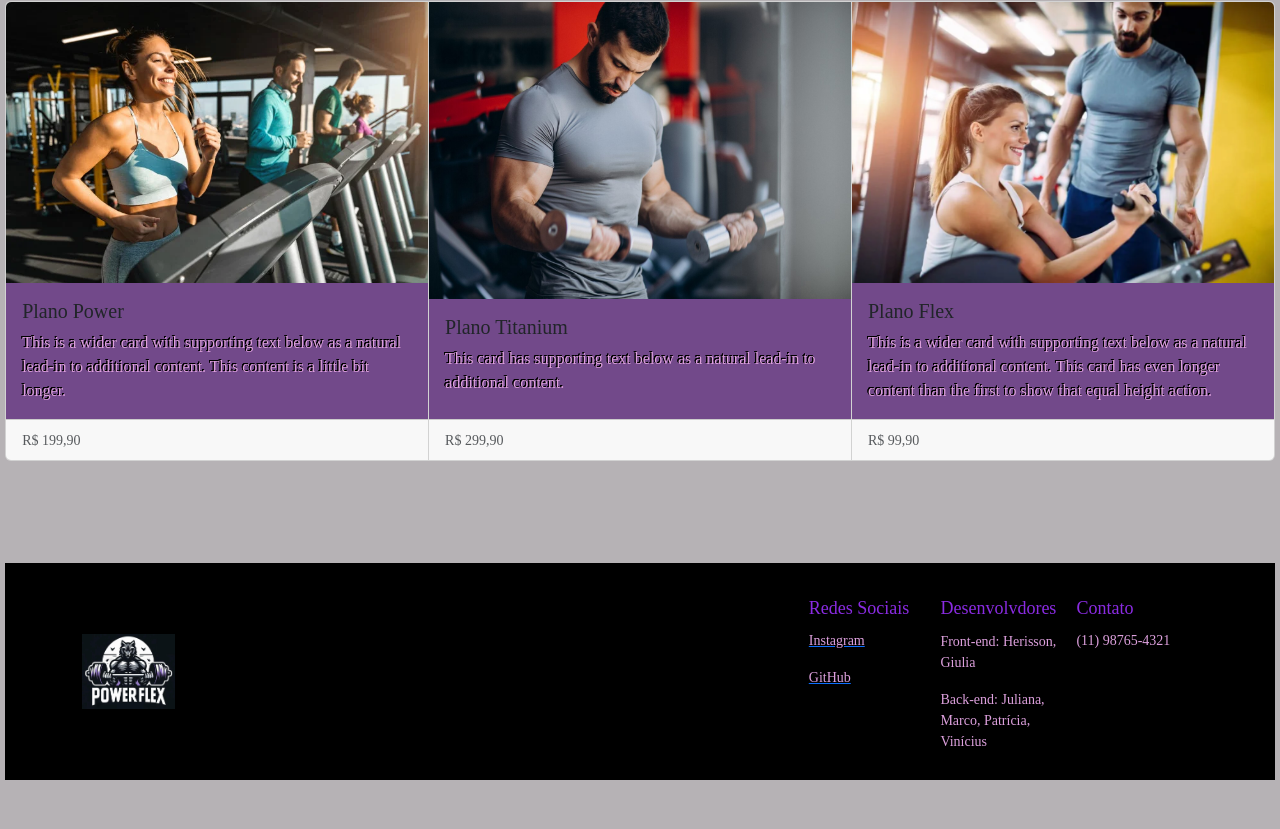
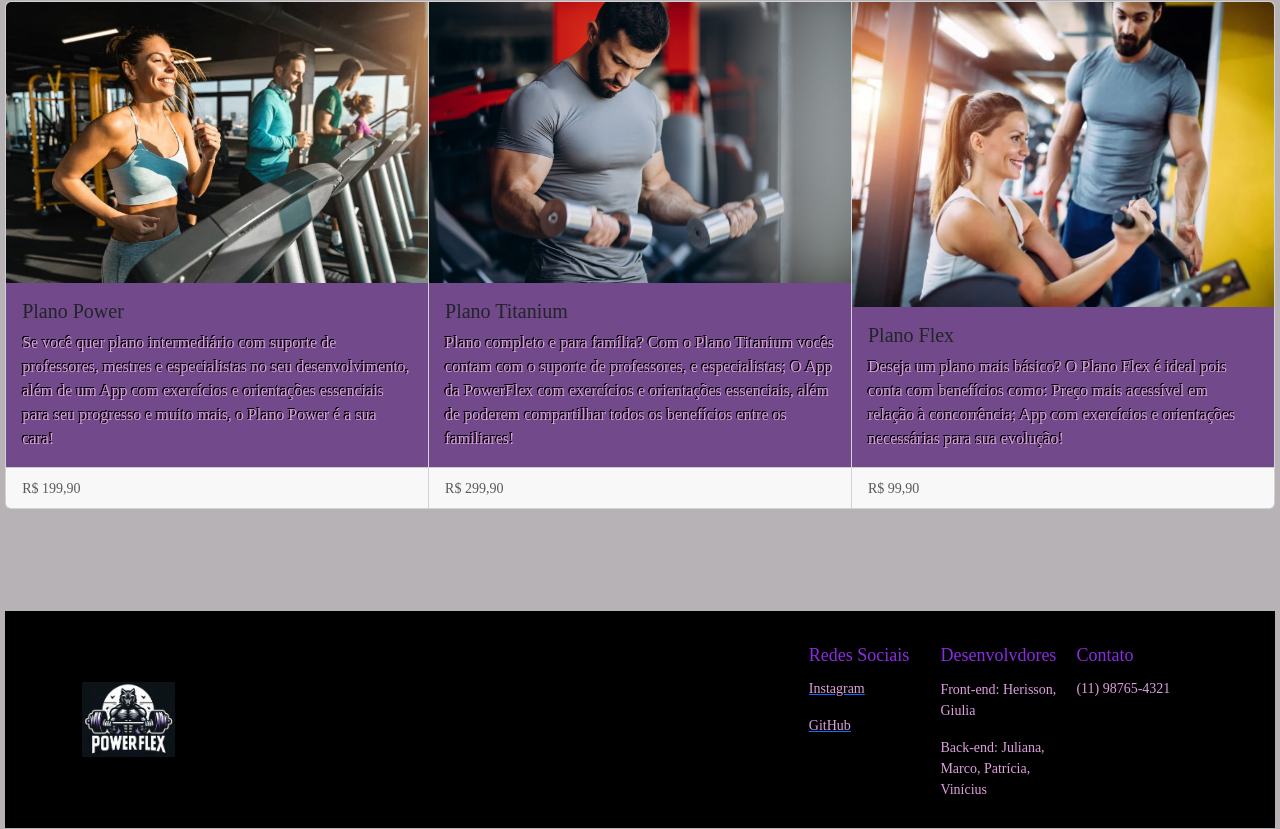
Before and after one commit to Heriwill/tcc_cods4, a React (Vite) app: page / in a window 1280 px wide. Shown: the part 1775-2604 px from the top of the page. Before the commit the page ends 2557 px from the top, so only its background shows below. Built offline with nearby package versions, Linux system fonts and the light colour scheme.

Commit message:
Validar Login

```diff
--- a/src/pages/Home/index.jsx
+++ b/src/pages/Home/index.jsx
@@ -92,8 +92,8 @@ function Home(){
         <Card.Body className='cardecorpo'>
           <Card.Title className='cardetitulo'>Plano Power</Card.Title>
           <Card.Text className='cardetexto'>
-            This is a wider card with supporting text below as a natural lead-in
-            to additional content. This content is a little bit longer.
+            Se você quer plano intermediário com suporte de professores, mestres e especialistas no seu desenvolvimento,
+            além de um App com exercícios e orientações essenciais para seu progresso e muito mais, o Plano Power é a sua cara! {' '}
           </Card.Text>
         </Card.Body>
         <Card.Footer>
@@ -106,8 +106,9 @@ function Home(){
         <Card.Body className='cardecorpo'>
           <Card.Title className='cardetitulo'>Plano Titanium</Card.Title>
           <Card.Text className='cardetexto'>
-            This card has supporting text below as a natural lead-in to
-            additional content.{' '}
+          Plano completo e para família? Com o Plano Titanium vocês contam com o suporte de professores,
+          e especialistas; O App da PowerFlex com exercícios e orientações essenciais,
+          além de poderem compartilhar todos os benefícios entre os familiares! {' '}
           </Card.Text>
         </Card.Body>
         <Card.Footer>
@@ -120,9 +121,8 @@ function Home(){
         <Card.Body className='cardecorpo'>
           <Card.Title className='cardetitulo'>Plano Flex</Card.Title>
           <Card.Text className='cardetexto'>
-            This is a wider card with supporting text below as a natural lead-in
-            to additional content. This card has even longer content than the
-            first to show that equal height action.
+            Deseja um plano mais básico? O Plano Flex é ideal pois conta com benefícios como: Preço mais acessível em relação à concorrência;
+            App com exercícios e orientações necessárias para sua evolução! {' '}
           </Card.Text>
         </Card.Body>
         <Card.Footer>
--- a/src/pages/Login/index.jsx
+++ b/src/pages/Login/index.jsx
@@ -39,7 +39,7 @@ const Login = () => {
         <div className="form-group">
             <button onClick={() =>handleSubmit(onSubmit)()}>Entrar</button>
             <p>
-            Não tem uma conta? <a href="../usuario">Registar</a>{" "}
+            Não tem uma conta? <a href="../usuario">Cadastre-se</a>{" "}
           </p>
 
       </div>
```
